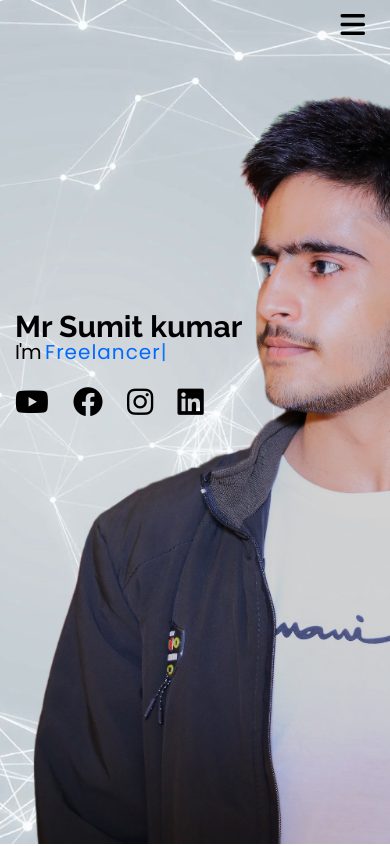
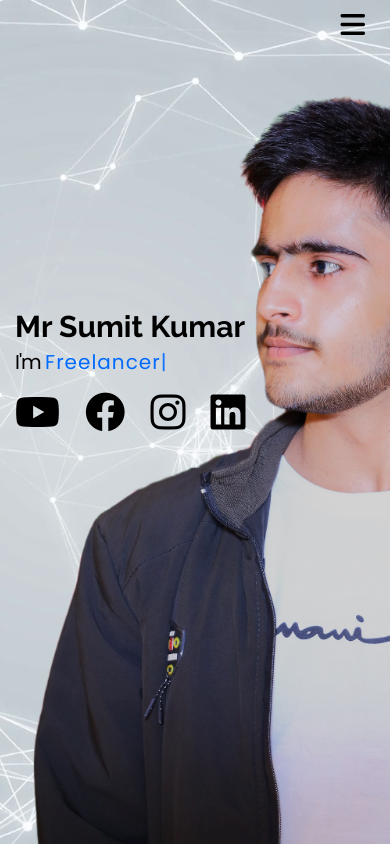
Before and after one commit to MrSumitKumar/mrsumitkumar.github.io, a plain HTML site: page index.html in a window 390 px wide. Shown: the top 846 px of the page. Drawn offline with nearby package versions, Linux system fonts and the light colour scheme; a script that the page names is missing.

Commit message:
Update style.css Hero section

```diff
--- a/assets/css/style.css
+++ b/assets/css/style.css
@@ -294,7 +294,7 @@ h6 {
 
 #hero h1 {
   margin: 0;
-  font-size: 64px;
+  font-size: 80px;
   font-weight: 700;
   line-height: 56px;
   color: black;
@@ -302,8 +302,8 @@ h6 {
 
 #hero p {
   color: black;
-  margin: 15px 0 0 0;
-  font-size: 26px;
+  margin: 10px 0 0 0;
+  font-size: 40px;
   font-family: "Poppins", sans-serif;
 }
 
@@ -313,15 +313,10 @@ h6 {
   letter-spacing: 1px;
 }
 
-#hero .social-links {
-  margin-top: 30px;
-}
-
 #hero .social-links a {
-  font-size: 30px;
+  font-size: 40px;
   display: inline-block;
   color: black;
-  line-height: 1;
   margin-right: 20px;
   transition: 0.3s;
 }
@@ -346,14 +341,19 @@ h6 {
   #hero h1 {
     font-size: 30px;
     line-height: 10px;
+    font-weight: 700;
+
   }
 
   #hero p {
     font-size: 20px;
     margin-top: 15px;
-    line-height: 10px;
     letter-spacing: -1px;
 
+  }
+  #hero .social-links {
+    margin-top: 5px;
+    font-size: 20px;
   }
 }
 
--- a/index.html
+++ b/index.html
@@ -69,7 +69,7 @@
   <!-- ======= Hero Section ======= -->
   <section id="hero" class="d-flex flex-column justify-content-center">
     <div class="container" data-aos="zoom-in" data-aos-delay="100">
-      <h1>Mr Sumit kumar</h1>
+      <h1>Mr Sumit Kumar</h1>
       <p>I'm <span class="typed" data-typed-items="Instructor, Freelancer, Web Developer"></span></p>
       <div class="social-links">
         <a href="https://www.youtube.com/@official_mrsumitkumar" class="youtube"><i
```
